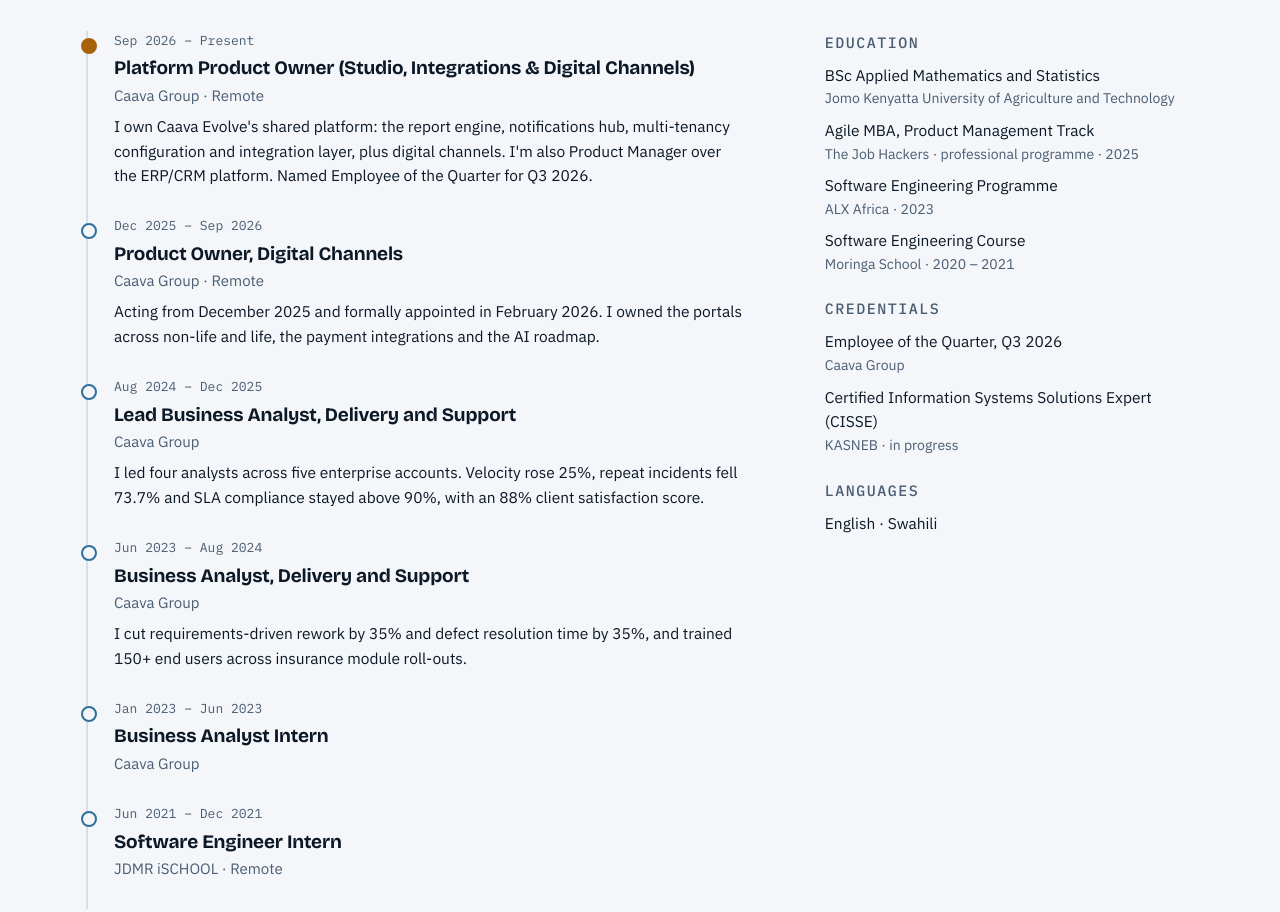
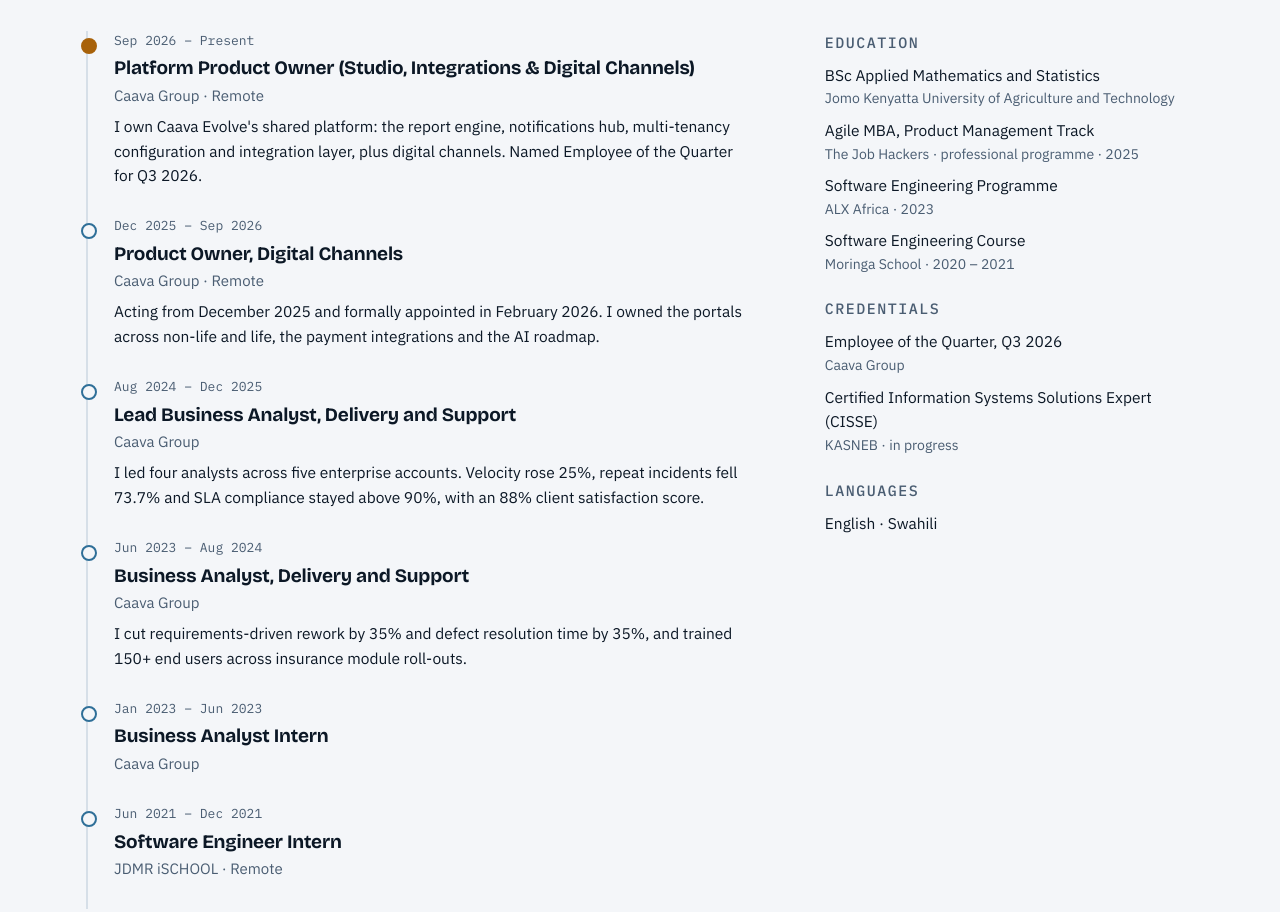
Before and after one commit to Daniel-darnell/Portfolio_, a plain HTML site: page index.html in a window 1280 px wide. Shown: the part 5040-5952 px from the top of the page. Drawn offline with nearby package versions, Linux system fonts and the light colour scheme.

Commit message:
Remove ERP/CRM line from career note

```diff
--- a/index.html
+++ b/index.html
@@ -452,7 +452,7 @@
           <p class="when">Sep 2026 – Present</p>
           <h3>Platform Product Owner (Studio, Integrations &amp; Digital Channels)</h3>
           <p class="org">Caava Group · Remote</p>
-          <p class="note">I own Caava Evolve's shared platform: the report engine, notifications hub, multi-tenancy configuration and integration layer, plus digital channels. I'm also Product Manager over the ERP/CRM platform. Named Employee of the Quarter for Q3 2026.</p>
+          <p class="note">I own Caava Evolve's shared platform: the report engine, notifications hub, multi-tenancy configuration and integration layer, plus digital channels. Named Employee of the Quarter for Q3 2026.</p>
         </li>
         <li>
           <p class="when">Dec 2025 – Sep 2026</p>
```
